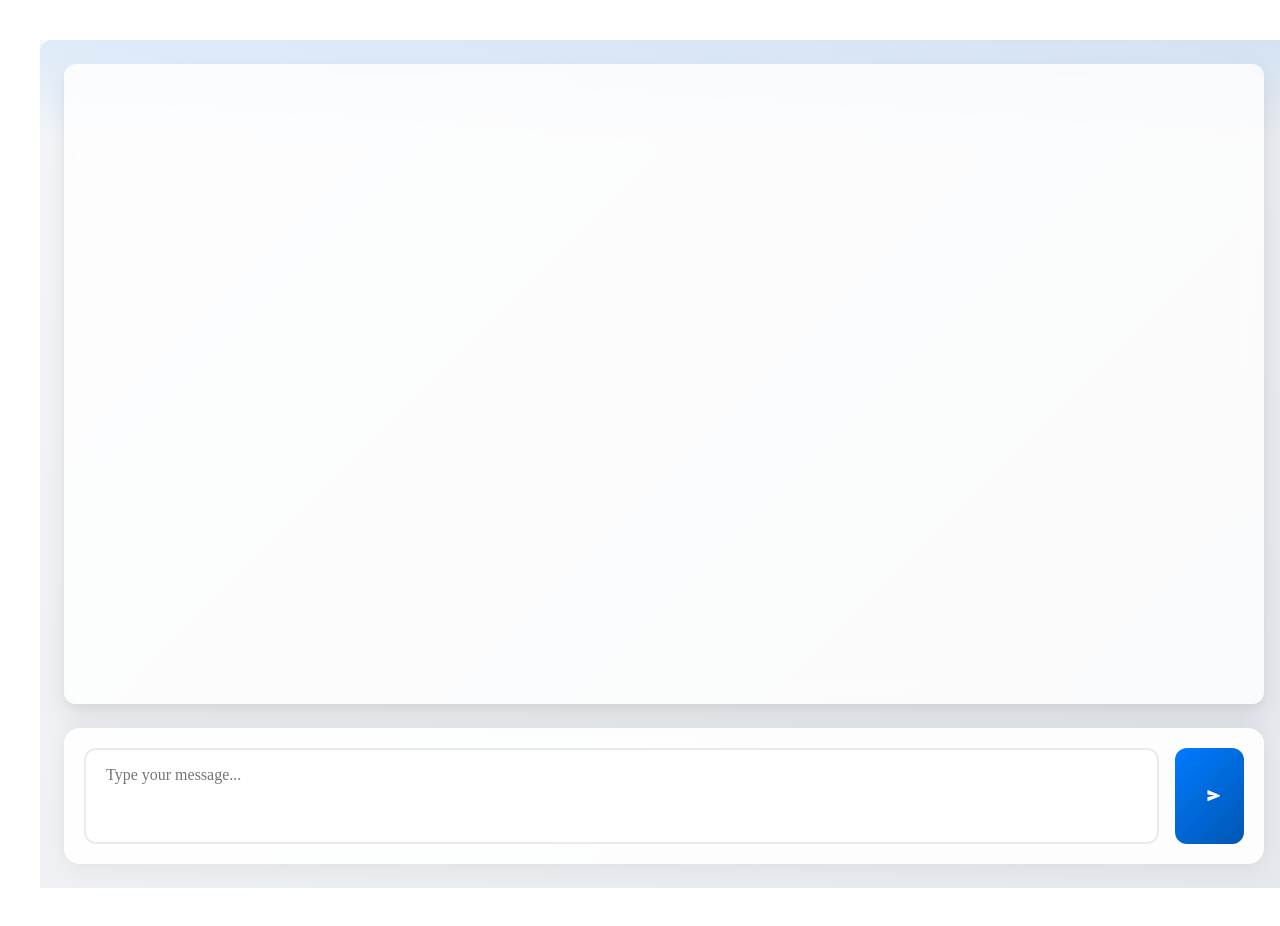
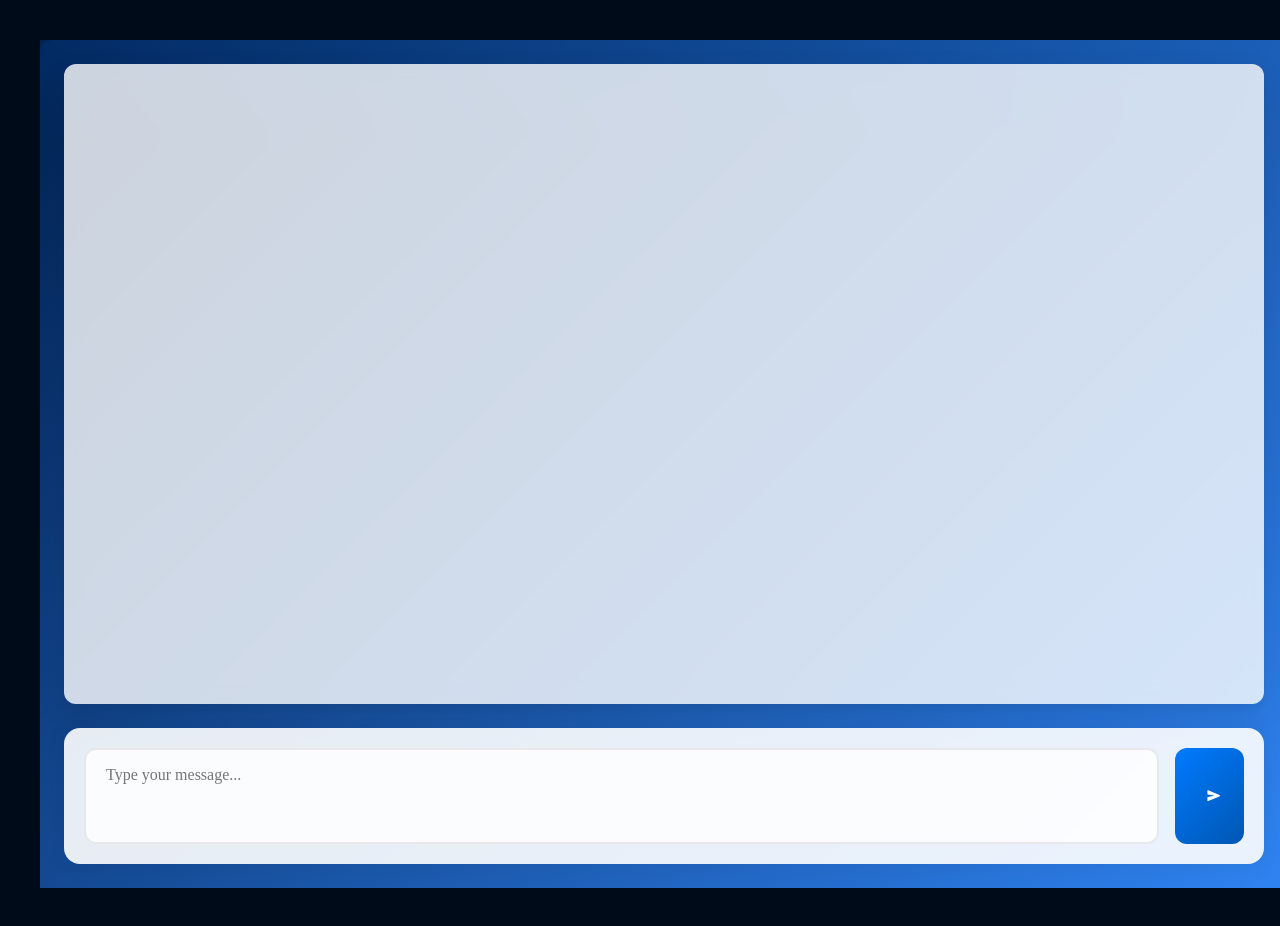
Before and after one commit to RayRugie/text-processor-ai, a React (Vite) app: page / in a window 1280 px wide. Built offline with nearby package versions, Linux system fonts and the light colour scheme.

Commit message:
new commit

```diff
--- a/src/components/ChatInterface.scss
+++ b/src/components/ChatInterface.scss
@@ -7,7 +7,7 @@
   width: 100%;
   margin: 0 auto;
   padding: 1.5rem;
-  background: linear-gradient(135deg, #f5f7fa 0%, #e4e7eb 100%);
+  background: linear-gradient(135deg, #022252 0%, #2f83f1 100%);
   position: relative;
   perspective: 1000px;
 
@@ -95,7 +95,7 @@
         gap: 1rem;
         margin: 1.25rem 0;
         padding: 0.75rem;
-        background: rgba(248, 249, 250, 0.7);
+        background: rgba(3, 122, 241, 0.7);
         border-radius: 8px;
         border: 1px dashed rgba(0, 0, 0, 0.1);
         transform-style: preserve-3d;
--- a/src/components/ChatInterface.tsx
+++ b/src/components/ChatInterface.tsx
@@ -1,4 +1,3 @@
-// src/components/ChatInterface.tsx
 import React, { useState, useRef, useEffect } from 'react';
 import Select from 'react-select';
 import { IoSend } from 'react-icons/io5';
@@ -38,7 +37,7 @@ const ChatInterface: React.FC = () => {
     scrollToBottom();
   }, [messages]);
 
-  const detectLanguage = async (e: React.ChangeEvent<HTMLInputElement>): Promise<void> => {
+  const detectLanguage = async (e: React.ChangeEvent<HTMLTextAreaElement>): Promise<void> => {
     const text = e.target.value;
     setInputText(text);
 
--- a/src/index.css
+++ b/src/index.css
@@ -1,19 +1,19 @@
-/* :root {
-  font-family: Inter, system-ui, Avenir, Helvetica, Arial, sans-serif;
+:root {
+  /* font-family: Inter, system-ui, Avenir, Helvetica, Arial, sans-serif;
   line-height: 1.5;
-  font-weight: 400;
+  font-weight: 400; */
 
-  color-scheme: light dark;
-  color: rgba(255, 255, 255, 0.87);
-  background-color: #242424;
+  /* color-scheme: light dark;
+  color: rgba(255, 255, 255, 0.87); */
+  background-color: #000b1a;
 
-  font-synthesis: none;
+  /* font-synthesis: none;
   text-rendering: optimizeLegibility;
   -webkit-font-smoothing: antialiased;
-  -moz-osx-font-smoothing: grayscale;
+  -moz-osx-font-smoothing: grayscale; */
 }
 
-a {
+/* a {
   font-weight: 500;
   color: #646cff;
   text-decoration: inherit;
```
